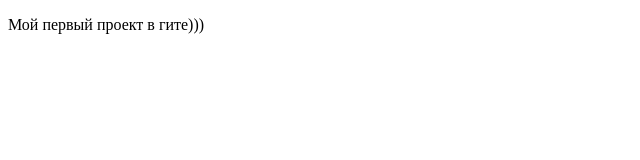
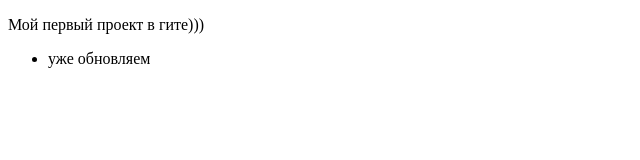
Before and after one commit to suslovvk/testscool, a plain HTML site: page index.html in a window 1280 px wide. Shown: the full height of the page, 0-640 px from the left. Drawn offline with Linux system fonts and the light colour scheme.

Commit message:
обновление 2

```diff
--- a/index.html
+++ b/index.html
@@ -8,5 +8,9 @@
 </head>
 <body>
     <p>Мой первый проект в гите)))  </p>
+
+    <ul>
+        <li>уже обновляем </li>
+    </ul>
 </body>
 </html>
```
